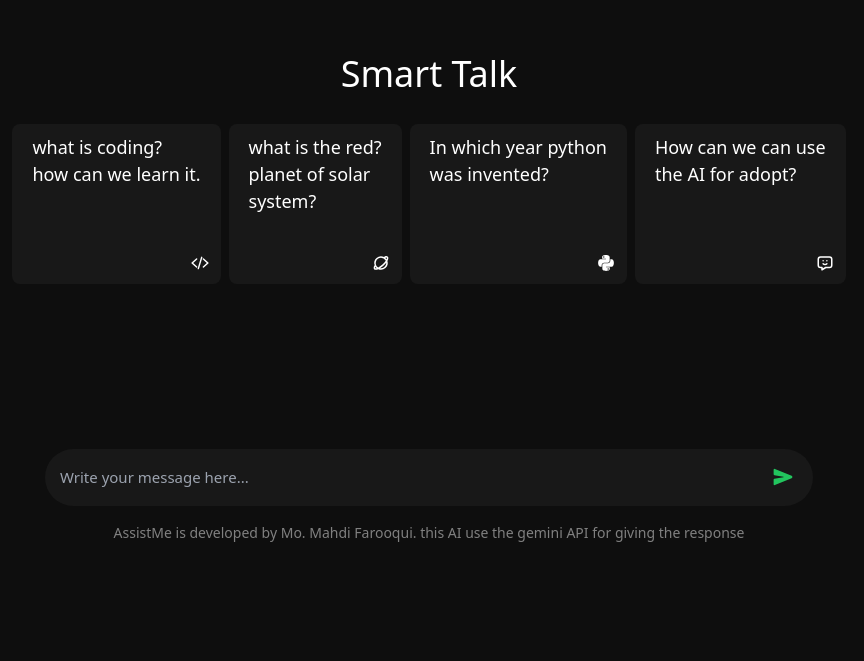
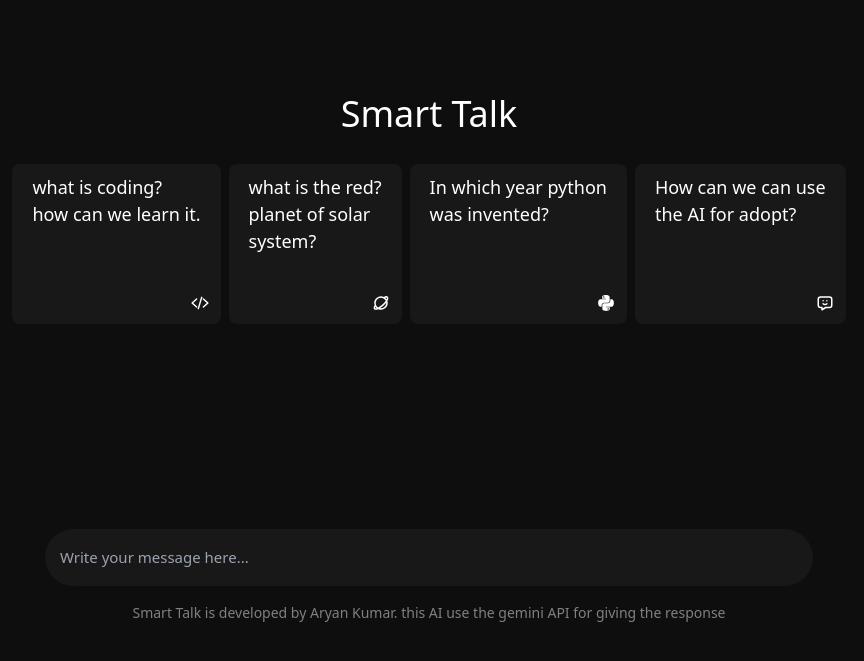
Before and after one commit to satyam-sinngh/Smart-talk, a React (Vite) app: page / in a window 1280 px wide. Shown: the part 111-772 px from the top of the page, without its empty margins (211-1075 px from the left). Built offline with nearby package versions, Linux system fonts and the light colour scheme.

Commit message:
dynamically renders send button in input

```diff
--- a/src/App.tsx
+++ b/src/App.tsx
@@ -1,4 +1,4 @@
-import React from 'react'
+import React, {useState} from 'react'
 import "./App.css"
 import {IoCodeSlash, IoSend} from "react-icons/io5";
 import {BiPlanet} from "react-icons/bi";
@@ -6,10 +6,11 @@
 import {TbMessageChatbot} from "react-icons/tb";
 
 const App: React.FC = () => {
+    const [message, setMessage] = useState<string>("");
     return (
         <>
             <main className={"container  min-w-full min-h-screen overflow-x-hidden bg-[#0E0E0E] text-white"}>
-                <section className={"middle min-h-[70vh] flex items-center justify-center flex-col"}>
+                <section className={"middle min-h-[80vh] flex items-center justify-center flex-col"}>
                     <h2 className={"text-4xl"}>Smart Talk </h2>
                     <div className={"boxes mt-[30px] flex items-center gap-2"}>
                         <div
@@ -55,12 +56,16 @@
                             placeholder={"Write your message here..."}
                             id={"messageBox"}
                             className={"p-[10px] bg-transparent flex-1 outline-0 border-none text-white pl-[15px]"}
+                            onChange={(e) => setMessage(e.target.value)}
                         />
-                        <i className={"text-green-500 text-[20px] mr-5 cursor-pointer"}>
-                            <IoSend/>
-                        </i>
+                        {
+                            message === "" ? "" : <i className={"text-green-500 text-[20px] mr-5 cursor-pointer"}>
+                                <IoSend/>
+                            </i>
+                        }
                     </div>
-                    <p className={"text-[gray] text-[14px] my-4"}>AssistMe is developed by Mo. Mahdi Farooqui. this AI
+                    <p className={"text-[gray] text-[14px] my-4"}>Smart Talk is developed by <a
+                        href={"https://linkedin.com/in/aryankumarofficial"} target={"_blank"}>Aryan Kumar</a>. this AI
                         use the gemini API for giving
                         the
                         response </p>
```
